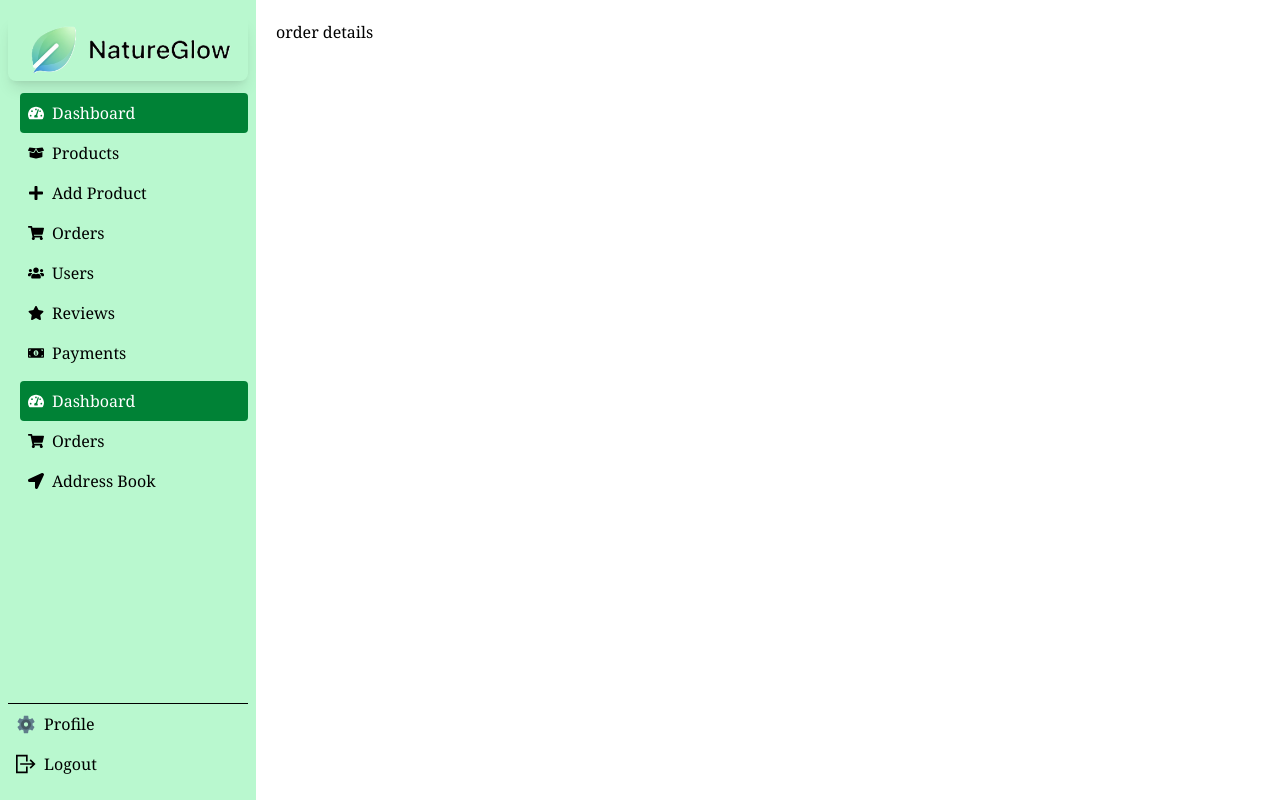
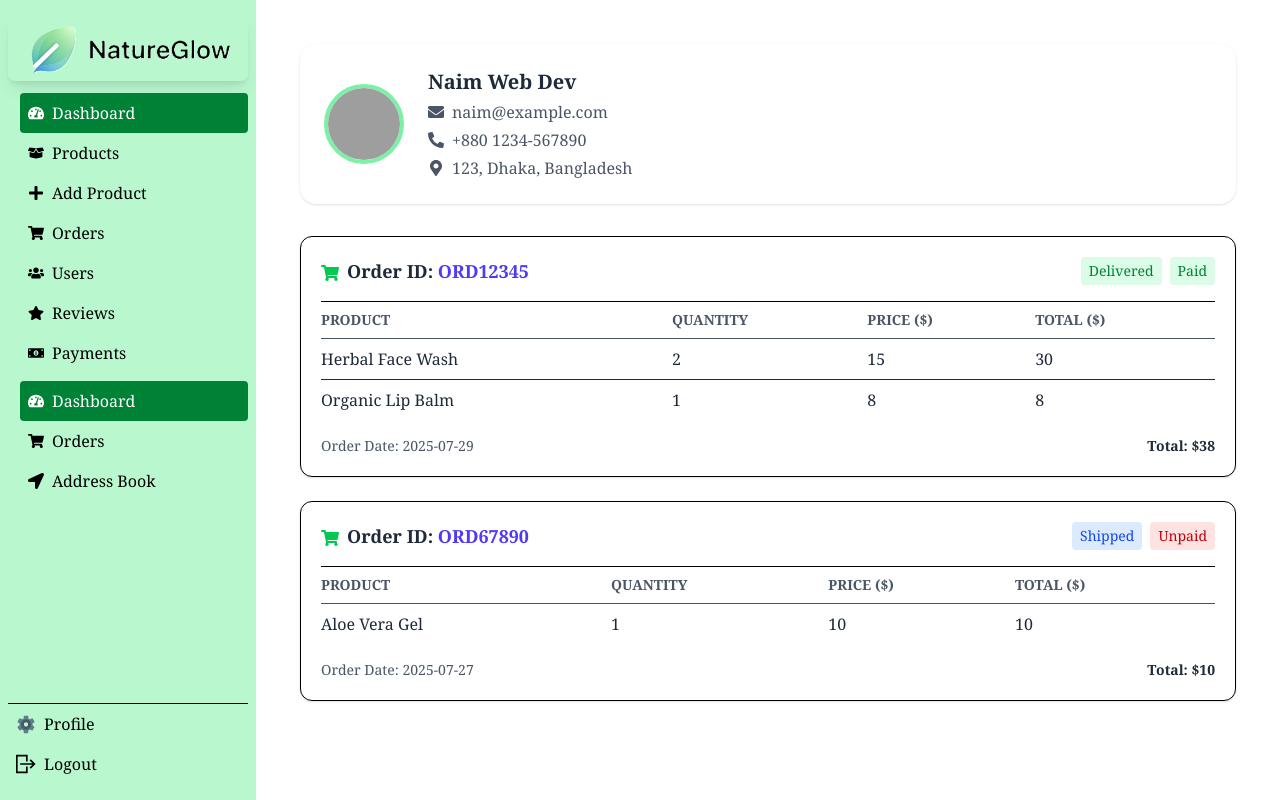
Before and after one commit to md-abu-naim/NatureGlow, a React (Vite) app: page /dashboard/order-details/1 in a window 1280 px wide. Built offline with nearby package versions, Linux system fonts and the light colour scheme; no server answers; grey boxes are pictures that could not be loaded.

Commit message:
order page total price td add

```diff
--- a/src/Pages/Dashboard/AdminBar/AdminOrders.jsx
+++ b/src/Pages/Dashboard/AdminBar/AdminOrders.jsx
@@ -151,6 +151,7 @@ const AdminOrders = () => {
                             <th className="py-3 px-4">Payment Status</th>
                             <th className="py-3 px-4">Date</th>
                             <th className="py-3 px-4">Order Status</th>
+                            <th className="py-3 px-4">Total Price</th>
                             <th className="py-3 px-4 text-center">Actions</th>
                         </tr>
                     </thead>
@@ -180,6 +181,7 @@ const AdminOrders = () => {
                                                 {product.orderStatus}
                                         </span>
                                     </td>
+                                    <td className="px-4 py-3 font-sans">$ {product.totalPrice}</td>
                                     <td className="px-6 py-4 flex items-center justify-center gap-4 text-green-600">
                                         <NavLink to={`/dashboard/order-details/${product._id}`} title="View"><AiOutlineEye className="hover:text-green-800 transition text-xl" /></NavLink>
                                         <button title="Edit"><FaEdit className="hover:text-green-800 transition text-xl" /></button>
--- a/src/Pages/Dashboard/OrderDetails.jsx
+++ b/src/Pages/Dashboard/OrderDetails.jsx
@@ -1,10 +1,146 @@
 
-const OrderDetails = () => {
-    return (
-        <div>
-            order details
-        </div>
-    );
+// const OrderDetails = () => {
+//     return (
+//         <div>
+//             order details
+//         </div>
+//     );
+// };
+
+// export default OrderDetails;
+
+import React from "react";
+import { FaMapMarkerAlt, FaPhoneAlt, FaEnvelope, FaUserCircle, FaShoppingCart } from "react-icons/fa";
+
+const orders = [
+  {
+    id: "ORD12345",
+    date: "2025-07-29",
+    status: "Delivered",
+    paymentStatus: "Paid",
+    items: [
+      { name: "Herbal Face Wash", quantity: 2, price: 15 },
+      { name: "Organic Lip Balm", quantity: 1, price: 8 },
+    ],
+  },
+  {
+    id: "ORD67890",
+    date: "2025-07-27",
+    status: "Shipped",
+    paymentStatus: "Unpaid",
+    items: [
+      { name: "Aloe Vera Gel", quantity: 1, price: 10 },
+    ],
+  },
+];
+
+const customer = {
+  name: "Naim Web Dev",
+  email: "naim@example.com",
+  phone: "+880 1234-567890",
+  address: "123, Dhaka, Bangladesh",
+  image: "https://i.pravatar.cc/150?img=31",
 };
 
-export default OrderDetails;
+const getStatusStyle = (status) => {
+  switch (status) {
+    case "Delivered":
+      return "bg-green-100 text-green-700";
+    case "Shipped":
+      return "bg-blue-100 text-blue-700";
+    case "In Progress":
+      return "bg-yellow-100 text-yellow-700";
+    case "Cancelled":
+      return "bg-red-100 text-red-700";
+    default:
+      return "bg-gray-100 text-gray-700";
+  }
+};
+
+const getPaymentStyle = (status) => {
+  switch (status) {
+    case "Paid":
+      return "bg-green-100 text-green-700";
+    case "Unpaid":
+      return "bg-red-100 text-red-700";
+    case "Refunded":
+      return "bg-blue-100 text-blue-700";
+    default:
+      return "bg-gray-100 text-gray-700";
+  }
+};
+
+const OrderDetailsPage = () => {
+  return (
+    <div className="max-w-5xl mx-auto p-6 space-y-8">
+      {/* Customer Info */}
+      <div className="bg-white p-6 rounded-2xl shadow flex items-center gap-6">
+        <img
+          src={customer.image}
+          alt="Customer"
+          className="w-20 h-20 rounded-full border-4 border-green-300 object-cover"
+        />
+        <div className="space-y-1">
+          <h2 className="text-xl font-bold text-gray-800">{customer.name}</h2>
+          <p className="flex items-center gap-2 text-gray-600"><FaEnvelope /> {customer.email}</p>
+          <p className="flex items-center gap-2 text-gray-600"><FaPhoneAlt /> {customer.phone}</p>
+          <p className="flex items-center gap-2 text-gray-600"><FaMapMarkerAlt /> {customer.address}</p>
+        </div>
+      </div>
+
+      {/* Orders */}
+      <div className="space-y-6">
+        {orders.map((order) => (
+          <div key={order.id} className="bg-white p-5 rounded-xl shadow border">
+            <div className="flex justify-between items-center mb-4">
+              <div className="text-lg font-semibold text-gray-800">
+                <FaShoppingCart className="inline mr-2 text-green-500" />
+                Order ID: <span className="text-indigo-600">{order.id}</span>
+              </div>
+              <div className="flex gap-2">
+                <span className={`px-2 py-1 rounded text-sm font-medium ${getStatusStyle(order.status)}`}>
+                  {order.status}
+                </span>
+                <span className={`px-2 py-1 rounded text-sm font-medium ${getPaymentStyle(order.paymentStatus)}`}>
+                  {order.paymentStatus}
+                </span>
+              </div>
+            </div>
+
+            <table className="w-full text-left border-t pt-2">
+              <thead>
+                <tr className="text-gray-600 text-sm uppercase border-b">
+                  <th className="py-2">Product</th>
+                  <th>Quantity</th>
+                  <th>Price ($)</th>
+                  <th>Total ($)</th>
+                </tr>
+              </thead>
+              <tbody className="text-gray-800">
+                {order.items.map((item, idx) => (
+                  <tr key={idx} className="border-b last:border-none">
+                    <td className="py-2">{item.name}</td>
+                    <td>{item.quantity}</td>
+                    <td>{item.price}</td>
+                    <td>{item.quantity * item.price}</td>
+                  </tr>
+                ))}
+              </tbody>
+            </table>
+
+            {/* Order Date & Total */}
+            <div className="mt-4 flex justify-between items-center text-sm text-gray-600">
+              <span>Order Date: {order.date}</span>
+              <span className="font-semibold text-gray-800">
+                Total: $
+                {order.items.reduce((total, item) => total + item.price * item.quantity, 0)}
+              </span>
+            </div>
+          </div>
+        ))}
+      </div>
+    </div>
+  );
+};
+
+export default OrderDetailsPage;
```
